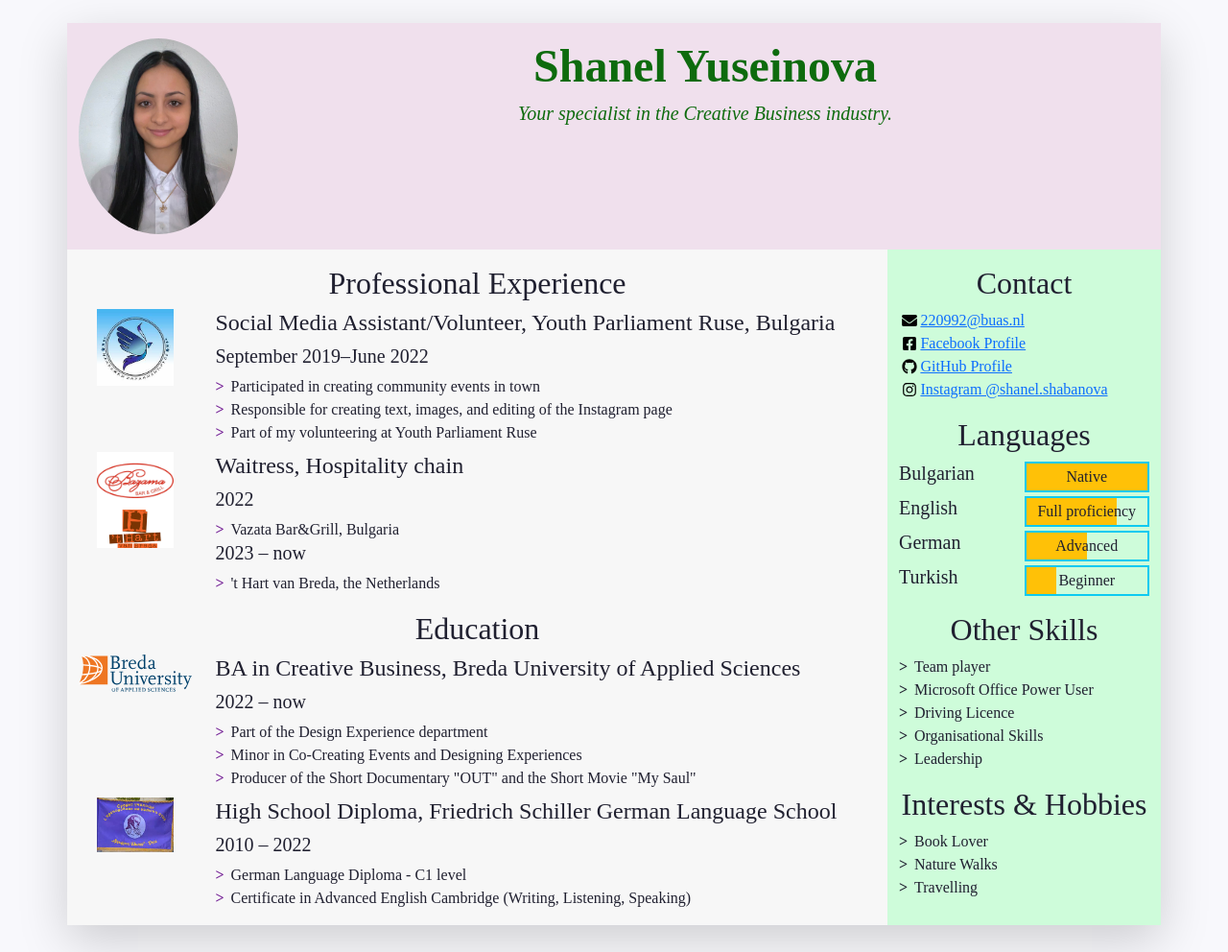
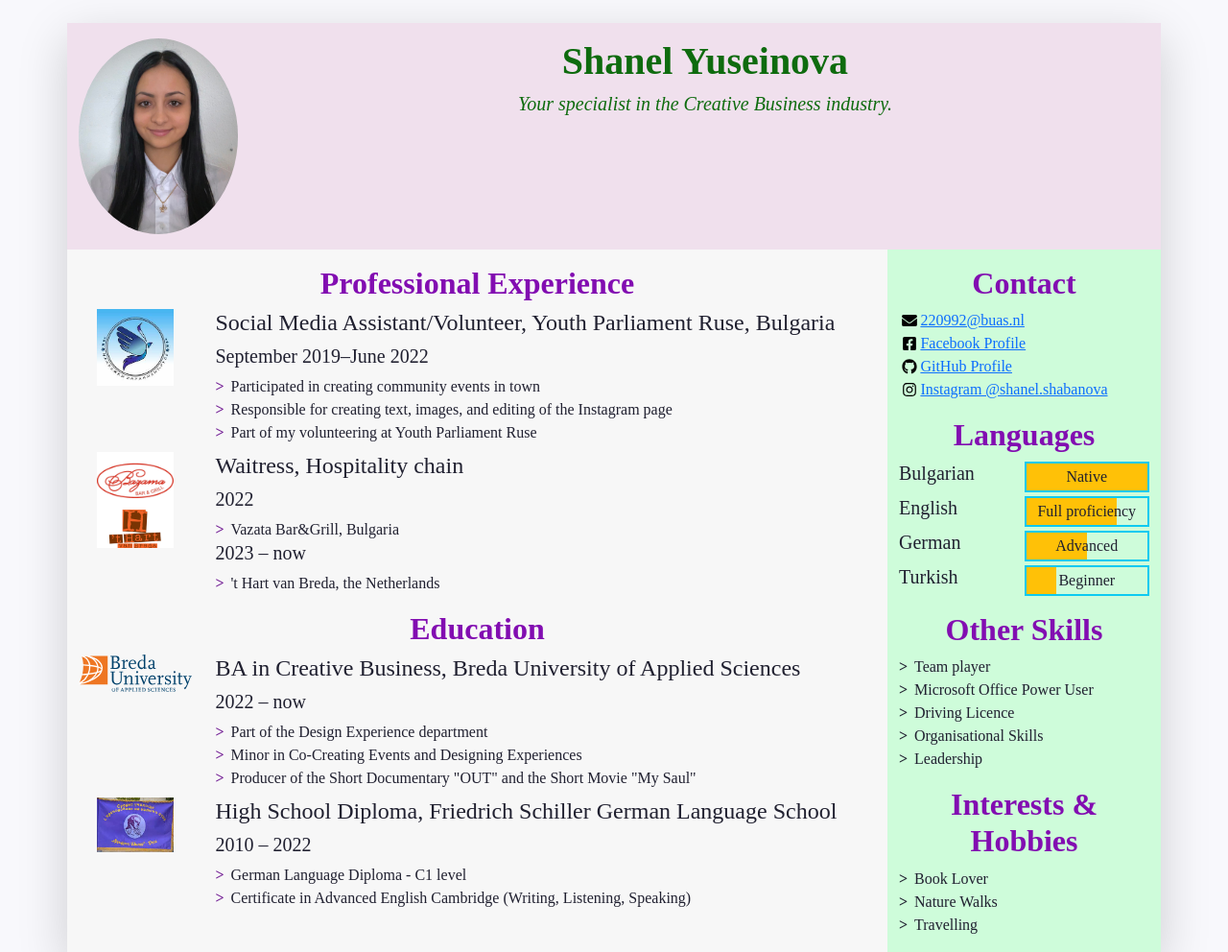
Before and after one commit to shanelyuseinova/CV, a plain HTML site: page index.html in a window 1280 px wide. Shown: the top 992 px of the page at 96% size. Drawn offline with nearby package versions, Linux system fonts and the light colour scheme; a web font is replaced by a local one.

Commit message:
New classes added

```diff
--- a/css/styles.css
+++ b/css/styles.css
@@ -52,3 +52,15 @@ body {
 	height: 1em;
 	flex-basis: 1.4em;
 }
+
+.bio-text-shanel {
+	font-weight:  900;
+	text-align: center;
+	color: #0e6b0e
+}
+
+.bio-text-shanel2 {
+	font-weight: 700;
+	text-align: center;
+	color: #820db1
+}
--- a/index.html
+++ b/index.html
@@ -49,7 +49,7 @@
           A container to wrap around your name and tagline. Full-width at small size, then columns of increasing size.
         -->
         <div class="col-12 col-sm-8 col-md-9 col-lg-10 my-3 header-content">
-          <h1 class="fw-bolder display-5 text-center">Shanel Yuseinova</h1>
+          <h1 class="bio-text-shanel">Shanel Yuseinova</h1>
           <h5 class="fst-italic tagline text-center">Your specialist in the Creative Business industry.</h5>
         </div>
       </header>
@@ -70,7 +70,7 @@
             <section> is yet another semantic element. The first one is for professional experience.
           -->
           <section class="my-3 biography-section">
-            <h2 class="display-7 text-center">  Professional Experience</h2>
+            <h2 class="bio-text-shanel2">  Professional Experience</h2>
             <!--
               Each list item (li) in the unordered list (ul) below will be one job.
               "list-unstyled" is a class that hides the bullet points of a list.
@@ -125,7 +125,7 @@
           <!-- We're done with jobs, let's move on to schools -->
 
           <section class="my-3 biography-section">
-            <h2 class="display-7 text-center">Education</h2>
+            <h2 class="bio-text-shanel2">Education</h2>
             <ul class="biography-list list-unstyled">
 
               <!-- Top item in education. And by "top", I mean a Bachelor in Creative Business at BUas. -->
@@ -175,7 +175,7 @@
 
           <!-- The first block will be contact details -->
           <section class="my-3 aside-section">
-            <h2 class="display-7 text-center">Contact</h2>
+            <h2 class="bio-text-shanel2">Contact</h2>
             <!--
               A list of all your contact details.
               There are more icons in the images/icons folder, have a look if you want to add your LinkedIn or TikTok profile.
@@ -213,7 +213,7 @@
           <!-- End of contact details, moving on to languages -->
 
           <section class="my-3 aside-section">
-            <h2 class="display-7 text-center">Languages</h2>
+            <h2 class="bio-text-shanel2">Languages</h2>
             <!-- Each item in the list is a language. Modify, add or remove depending on what you speak -->
             <ul class="language-list list-unstyled">
               <li class="language-item d-flex mb-1">
@@ -254,7 +254,7 @@
           <!-- End of contact details, moving on to other skills -->
 
           <section class="my-3 aside-section">
-            <h2 class="display-7 text-center">Other Skills</h2>
+            <h2 class="bio-text-shanel2">Other Skills</h2>
             <ul class="skill-list list-unstyled">
               <li class="skill-item">Team player</li>
               <li class="skill-item">Microsoft Office Power User</li>
@@ -267,7 +267,7 @@
           <!-- End of other skills, moving on to interest and hobbies -->
 
           <section class="my-3 aside-section">
-            <h2 class="display-7 text-center">Interests &amp; Hobbies</h2>
+            <h2 class="bio-text-shanel2">Interests &amp; Hobbies</h2>
             <ul class="skill-list list-unstyled">
               <li class="skill-item">Book Lover</li>
               <li class="skill-item">Nature Walks</li>
```
